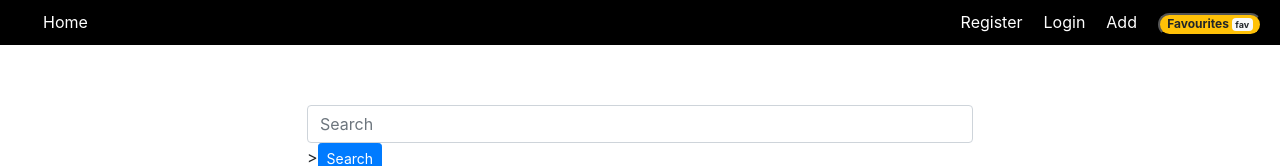
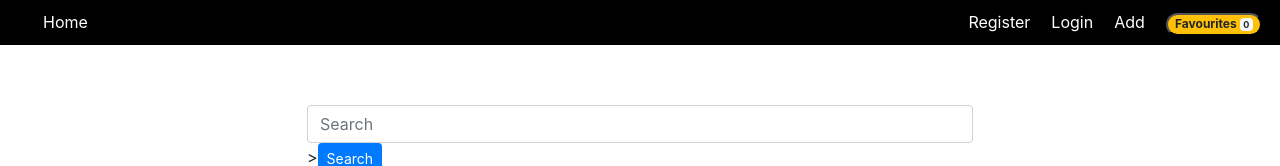
Before and after one commit to tolo530/ITUe, a React (Create React App) app in the folder TradeApp/: page / in a window 1280 px wide. Shown: the top 166 px of the page. Built offline with nearby package versions, Linux system fonts and the light colour scheme.

Commit message:
minor changes

```diff
--- a/TradeApp/src/components/Header.js
+++ b/TradeApp/src/components/Header.js
@@ -2,11 +2,13 @@ import React, { Component } from "react";
 
 
 export default class Header extends Component {
+  constructor(){
+    super();
 
+  }
 
     render(){
       return (
-
         <header>
           <nav>
             <ul className="navItems">
@@ -15,7 +17,7 @@ export default class Header extends Component {
               </li>
               <li className="user-options">
                 <button type="button" class="badge badge-pill badge-warning">
-                Favourites <span class="badge badge-light"> fav </span>
+                Favourites <span class="badge badge-light"> 0 </span>
                 </button>
               </li>
               <li className="user-options">
```
